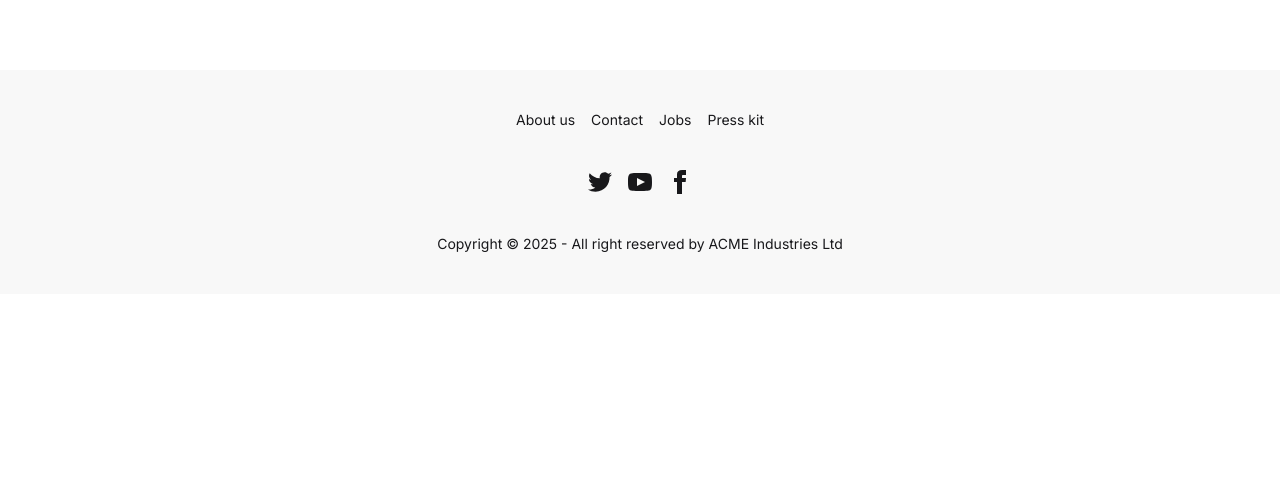
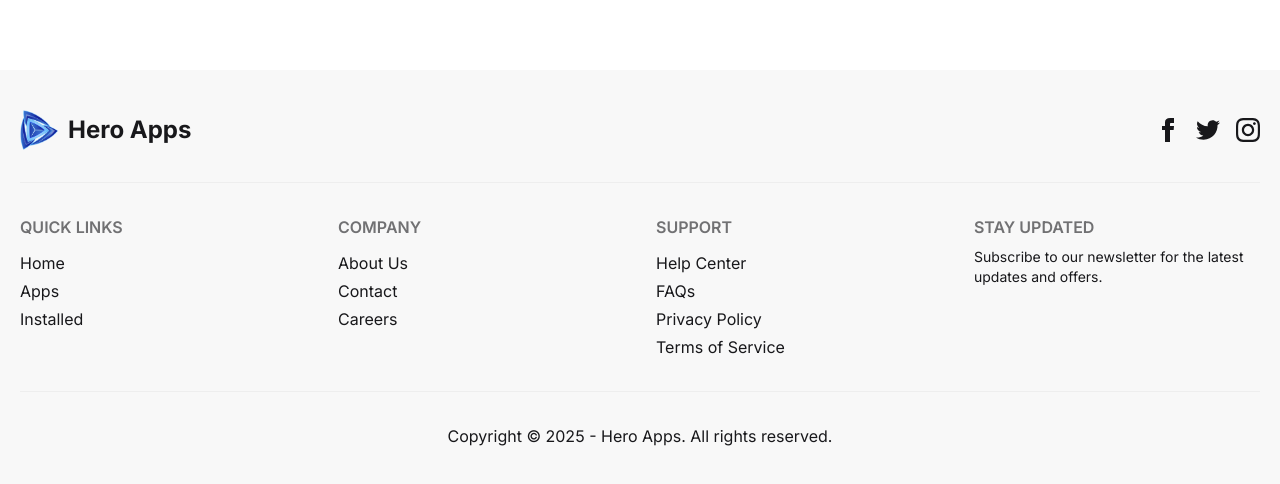
Before and after one commit to RIRony9898/hero-apps, a React (Vite) app: page / in a window 1280 px wide. Shown: the part 2645-3129 px from the top of the page. Before the commit the page ends 2939 px from the top, so only its background shows below. Built offline with nearby package versions, Linux system fonts and the light colour scheme.

Commit message:
Enhance Footer and Navbar components with improved layout and styling; add social media links and contribute button

```diff
--- a/src/Components/Footer.jsx
+++ b/src/Components/Footer.jsx
@@ -1,63 +1,70 @@
 import React from "react";
 import Container from "./Container";
+import { Link } from "react-router";
 
 const Footer = () => {
   return (
-    <div className="bg-base-200">
+    <div className="bg-base-200 text-base-content py-10">
       <Container>
-        <footer className="footer footer-horizontal footer-center  text-base-content rounded p-10">
-        <nav className="grid grid-flow-col gap-4">
-          <a className="link link-hover">About us</a>
-          <a className="link link-hover">Contact</a>
-          <a className="link link-hover">Jobs</a>
-          <a className="link link-hover">Press kit</a>
-        </nav>
-        <nav>
-          <div className="grid grid-flow-col gap-4">
-            <a>
-              <svg
-                xmlns="http://www.w3.org/2000/svg"
-                width="24"
-                height="24"
-                viewBox="0 0 24 24"
-                className="fill-current"
-              >
-                <path d="M24 4.557c-.883.392-1.832.656-2.828.775 1.017-.609 1.798-1.574 2.165-2.724-.951.564-2.005.974-3.127 1.195-.897-.957-2.178-1.555-3.594-1.555-3.179 0-5.515 2.966-4.797 6.045-4.091-.205-7.719-2.165-10.148-5.144-1.29 2.213-.669 5.108 1.523 6.574-.806-.026-1.566-.247-2.229-.616-.054 2.281 1.581 4.415 3.949 4.89-.693.188-1.452.232-2.224.084.626 1.956 2.444 3.379 4.6 3.419-2.07 1.623-4.678 2.348-7.29 2.04 2.179 1.397 4.768 2.212 7.548 2.212 9.142 0 14.307-7.721 13.995-14.646.962-.695 1.797-1.562 2.457-2.549z"></path>
-              </svg>
+        <div className="flex flex-col md:flex-row justify-between items-center border-b border-base-300 pb-8 mb-8">
+          {/* Branding */}
+          <Link to="/" className="flex items-center gap-2">
+            <img className="w-10" src="/src/assets/logo.png" alt="Hero Apps Logo" />
+            <h3 className="text-2xl font-bold">Hero Apps</h3>
+          </Link>
+
+          {/* Social Media Icons */}
+          <div className="flex gap-4 mt-4 md:mt-0">
+            <a href="https://www.facebook.com" target="_blank" rel="noopener noreferrer" className="link link-hover">
+              <svg xmlns="http://www.w3.org/2000/svg" width="24" height="24" viewBox="0 0 24 24" className="fill-current"><path d="M9 8h-3v4h3v12h5v-12h3.642l.358-4h-4v-1.667c0-.955.192-1.333 1.115-1.333h2.885v-5h-3.808c-3.596 0-5.192 1.583-5.192 4.615v3.385z"></path></svg>
             </a>
-            <a>
-              <svg
-                xmlns="http://www.w3.org/2000/svg"
-                width="24"
-                height="24"
-                viewBox="0 0 24 24"
-                className="fill-current"
-              >
-                <path d="M19.615 3.184c-3.604-.246-11.631-.245-15.23 0-3.897.266-4.356 2.62-4.385 8.816.029 6.185.484 8.549 4.385 8.816 3.6.245 11.626.246 15.23 0 3.897-.266 4.356-2.62 4.385-8.816-.029-6.185-.484-8.549-4.385-8.816zm-10.615 12.816v-8l8 3.993-8 4.007z"></path>
-              </svg>
+            <a href="https://www.twitter.com" target="_blank" rel="noopener noreferrer" className="link link-hover">
+              <svg xmlns="http://www.w3.org/2000/svg" width="24" height="24" viewBox="0 0 24 24" className="fill-current"><path d="M24 4.557c-.883.392-1.832.656-2.828.775 1.017-.609 1.798-1.574 2.165-2.724-.951.564-2.005.974-3.127 1.195-.897-.957-2.178-1.555-3.594-1.555-3.179 0-5.515 2.966-4.797 6.045-4.091-.205-7.719-2.165-10.148-5.144-1.29 2.213-.669 5.108 1.523 6.574-.806-.026-1.566-.247-2.229-.616-.054 2.281 1.581 4.415 3.949 4.89-.693.188-1.452.232-2.224.084.626 1.956 2.444 3.379 4.6 3.419-2.07 1.623-4.678 2.348-7.29 2.04 2.179 1.397 4.768 2.212 7.548 2.212 9.142 0 14.307-7.721 13.995-14.646.962-.695 1.797-1.562 2.457-2.549z"></path></svg>
             </a>
-            <a>
-              <svg
-                xmlns="http://www.w3.org/2000/svg"
-                width="24"
-                height="24"
-                viewBox="0 0 24 24"
-                className="fill-current"
-              >
-                <path d="M9 8h-3v4h3v12h5v-12h3.642l.358-4h-4v-1.667c0-.955.192-1.333 1.115-1.333h2.885v-5h-3.808c-3.596 0-5.192 1.583-5.192 4.615v3.385z"></path>
-              </svg>
+            <a href="https://www.instagram.com" target="_blank" rel="noopener noreferrer" className="link link-hover">
+              <svg xmlns="http://www.w3.org/2000/svg" width="24" height="24" viewBox="0 0 24 24" className="fill-current"><path d="M12 2.163c3.204 0 3.584.012 4.85.07 3.252.148 4.771 1.691 4.919 4.919.058 1.265.069 1.645.069 4.849 0 3.204-.012 3.584-.069 4.849-.149 3.225-1.664 4.771-4.919 4.919-1.266.058-1.644.07-4.85.07-3.204 0-3.584-.012-4.849-.07-3.26-.149-4.771-1.699-4.919-4.92-.058-1.265-.07-1.644-.07-4.849 0-3.204.012-3.584.07-4.849.149-3.227 1.664-4.771 4.919-4.919 1.266-.057 1.645-.069 4.849-.069zm0-2.163c-3.259 0-3.668.014-4.944.072-4.358.2-6.78 2.618-6.98 6.98-.059 1.271-.073 1.68-.073 4.948 0 3.26.014 3.668.072 4.944.2 4.358 2.618 6.78 6.98 6.98 1.27.059 1.679.073 4.948.073 3.259 0 3.668-.014 4.944-.072 4.354-.2 6.782-2.618 6.979-6.98.059-1.271.073-1.679.073-4.948 0-3.259-.014-3.668-.072-4.944-.199-4.358-2.618-6.78-6.979-6.98-1.271-.059-1.68-.073-4.949-.073zm0 5.838c-3.403 0-6.162 2.759-6.162 6.162s2.759 6.163 6.162 6.163 6.162-2.759 6.162-6.163c0-3.403-2.759-6.162-6.162-6.162zm0 10.162c-2.209 0-4-1.79-4-4s1.791-4 4-4 4 1.79 4 4-1.791 4-4 4zm6.406-11.845c-.796 0-1.441.645-1.441 1.44s.645 1.44 1.441 1.44c.795 0 1.439-.645 1.439-1.44s-.644-1.44-1.439-1.44z"></path></svg>
             </a>
           </div>
-        </nav>
-        <aside>
-          <p>
-            Copyright © {new Date().getFullYear()} - All right reserved by ACME
-            Industries Ltd
-          </p>
-        </aside>
-      </footer>
+        </div>
+
+        {/* Navigation Links */}
+        <div className="grid grid-cols-1 sm:grid-cols-2 lg:grid-cols-4 gap-8">
+          <nav className="flex flex-col gap-1">
+            <h6 className="footer-title">Quick Links</h6>
+            <Link to="/" className="link link-hover">Home</Link>
+            <Link to="/apps" className="link link-hover">Apps</Link>
+            <Link to="/installed" className="link link-hover">Installed</Link>
+          </nav>
+
+          <nav className="flex flex-col gap-1">
+            <h6 className="footer-title">Company</h6>
+            <a className="link link-hover">About Us</a>
+            <a className="link link-hover">Contact</a>
+            <a className="link link-hover">Careers</a>
+          </nav>
+
+          <nav className="flex flex-col gap-1">
+            <h6 className="footer-title">Support</h6>
+            <a className="link link-hover">Help Center</a>
+            <a className="link link-hover">FAQs</a>
+            <a className="link link-hover">Privacy Policy</a>
+            <a className="link link-hover">Terms of Service</a>
+          </nav>
+
+          <nav>
+            <h6 className="footer-title">Stay Updated</h6>
+            <p className="text-sm">Subscribe to our newsletter for the latest updates and offers.</p>
+            {/* Newsletter signup form can go here */}
+          </nav>
+        </div>
+
+        {/* Copyright */}
+        <div className="text-center pt-8 border-t border-base-300 mt-8">
+          <p>Copyright © {new Date().getFullYear()} - Hero Apps. All rights reserved.</p>
+        </div>
       </Container>
     </div>
+
   );
 };
 
--- a/src/Components/Navbar.jsx
+++ b/src/Components/Navbar.jsx
@@ -4,7 +4,8 @@ import Container from "./Container";
 import { Github } from "lucide-react";
 
 const Navbar = () => {
-  const activeGradient = "bg-gradient-to-r from-[#632EE3] to-[#9F62F2] text-transparent bg-clip-text underline";
+  const activeGradient =
+    "bg-gradient-to-r from-[#632EE3] to-[#9F62F2] text-transparent bg-clip-text underline";
   const normalStyle = "text-gray-700";
   return (
     <div className=" bg-base-100 shadow-sm">
@@ -75,12 +76,23 @@ const Navbar = () => {
                     Installed
                   </NavLink>
                 </li>
+                <li>
+                  {/* contribute button */}
+                  <Link
+                    to={"https://github.com/RIRony9898"}
+                    target="_blank"
+                    className="btn bg-gradient-to-r from-[#632EE3] to-[#9F62F2] text-white"
+                  >
+                    <Github />
+                    Contribute
+                  </Link>
+                </li>
               </ul>
             </div>
             {/* logo and site name */}
             <Link to="/" className="flex items-center gap-2">
               <img className="w-6" src="/src/assets/logo.png" alt="" />
-              <h3 className="text-2xl font-bold">Hero Apps</h3>
+              <h3 className="text-base md:text-2xl font-bold">Hero Apps</h3>
             </Link>
           </div>
           <div className="navbar-center hidden lg:flex">
@@ -162,7 +174,14 @@ const Navbar = () => {
               </svg>
             </label>
             {/* contribute button */}
-            <Link to={'https://github.com/RIRony9898'} target="_blank" className="btn bg-gradient-to-r from-[#632EE3] to-[#9F62F2] text-white"><Github />Contribute</Link>
+            <Link
+              to={"https://github.com/RIRony9898"}
+              target="_blank"
+              className="btn bg-gradient-to-r from-[#632EE3] to-[#9F62F2] text-white hidden md:flex"
+            >
+              <Github />
+              Contribute
+            </Link>
           </div>
         </div>
       </Container>
--- a/src/Pages/AppDetails.jsx
+++ b/src/Pages/AppDetails.jsx
@@ -42,21 +42,21 @@ const AppDetails = () => {
               <h2 className="text-4xl font-bold my-5">{title}</h2>
               <p>Developed by <span className="text-primary">{companyName}</span></p>
             </div>
-            <div className="flex gap-30 my-5 pt-5">
+            <div className="flex gap-4 md:gap-20 lg:gap-30 my-5 pt-5">
               <div className="flex flex-col gap-2">
                 <Download />
                 <p>Downloads</p>
-                <h5 className="font-extrabold text-4xl">{downloads}</h5>
+                <h5 className="font-extrabold text-2xl md:text-4xl">{downloads}</h5>
               </div>
               <div className="flex flex-col gap-2">
                 <Star />
                 <p>Average Ratings</p>
-                <h5 className="font-extrabold text-4xl">{ratingAvg}</h5>
+                <h5 className="font-extrabold text-2xl md:text-4xl">{ratingAvg}</h5>
               </div>
               <div className="flex flex-col gap-2">
                 <UserStar />
                 <p>Total Reviews</p>
-                <h5 className="font-extrabold text-4xl">{reviews}</h5>
+                <h5 className="font-extrabold text-2xl md:text-4xl">{reviews}</h5>
               </div>
             </div>
             <button
--- a/src/Pages/Home.jsx
+++ b/src/Pages/Home.jsx
@@ -9,7 +9,7 @@ const Home = () => {
       <Container>
         {/* title & subtitle */}
         <div className="text-center mt-20">
-          <h1 className="text-7xl font-bold">
+          <h1 className="text-5xl md:text-7xl font-bold">
             We Build <br />{" "}
             <span className="font-extrabold bg-gradient-to-r from-[#632EE3] to-[#9F62F2] bg-clip-text text-transparent">
               Productive
```
Lines whose indentation alone changed are shown as unchanged.
